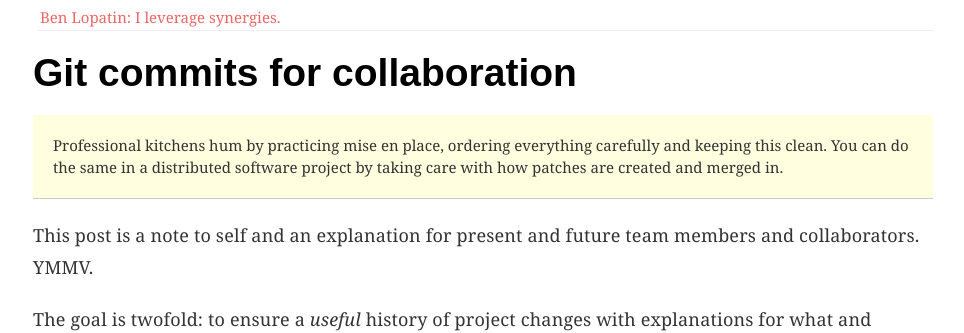
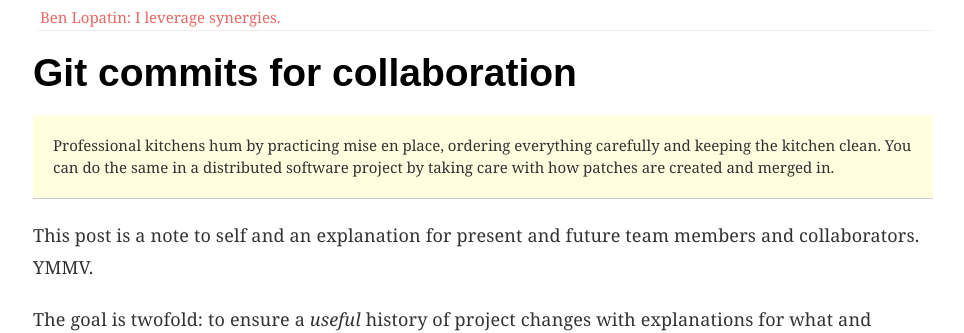
Before and after one commit to bennylope/bennylope.github.com, a Jekyll site: the page built from _posts/2015-08-27-git-commit-collaboration.md, in a window 1280 px wide and 900 px high. Shown: the top 333 px of the window, without its empty margins (157-1121 px from the left). Built offline with Jekyll 4.4.1, drawn with Linux system fonts in a browser that asks for light colours; some web fonts are replaced; comment, search, counter and statistics services are not loaded.

Commit message:
Update teaser text

```diff
--- a/_posts/2015-08-27-git-commit-collaboration.md
+++ b/_posts/2015-08-27-git-commit-collaboration.md
@@ -6,9 +6,9 @@ published: true
 date: 2015-08-27
 teaser: >
     Professional kitchens hum by practicing mise en place, ordering
-    everything carefully and keeping this clean. You can do the same in
-    a distributed software project by taking care with how patches are
-    created and merged in.
+    everything carefully and keeping the kitchen clean. You can do the
+    same in a distributed software project by taking care with how
+    patches are created and merged in.
 ---
 
 This post is a note to self and an explanation for present and future
```
